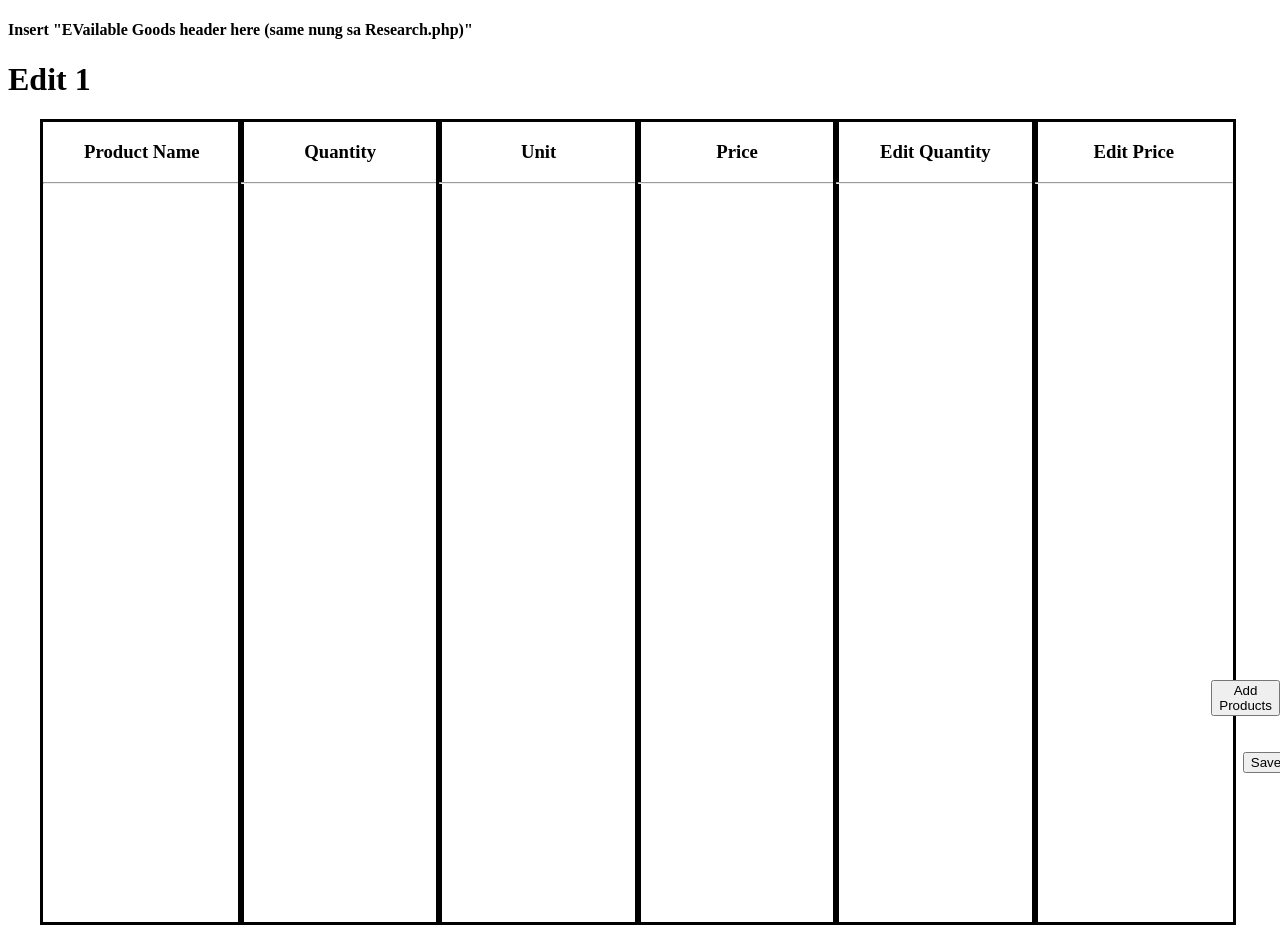
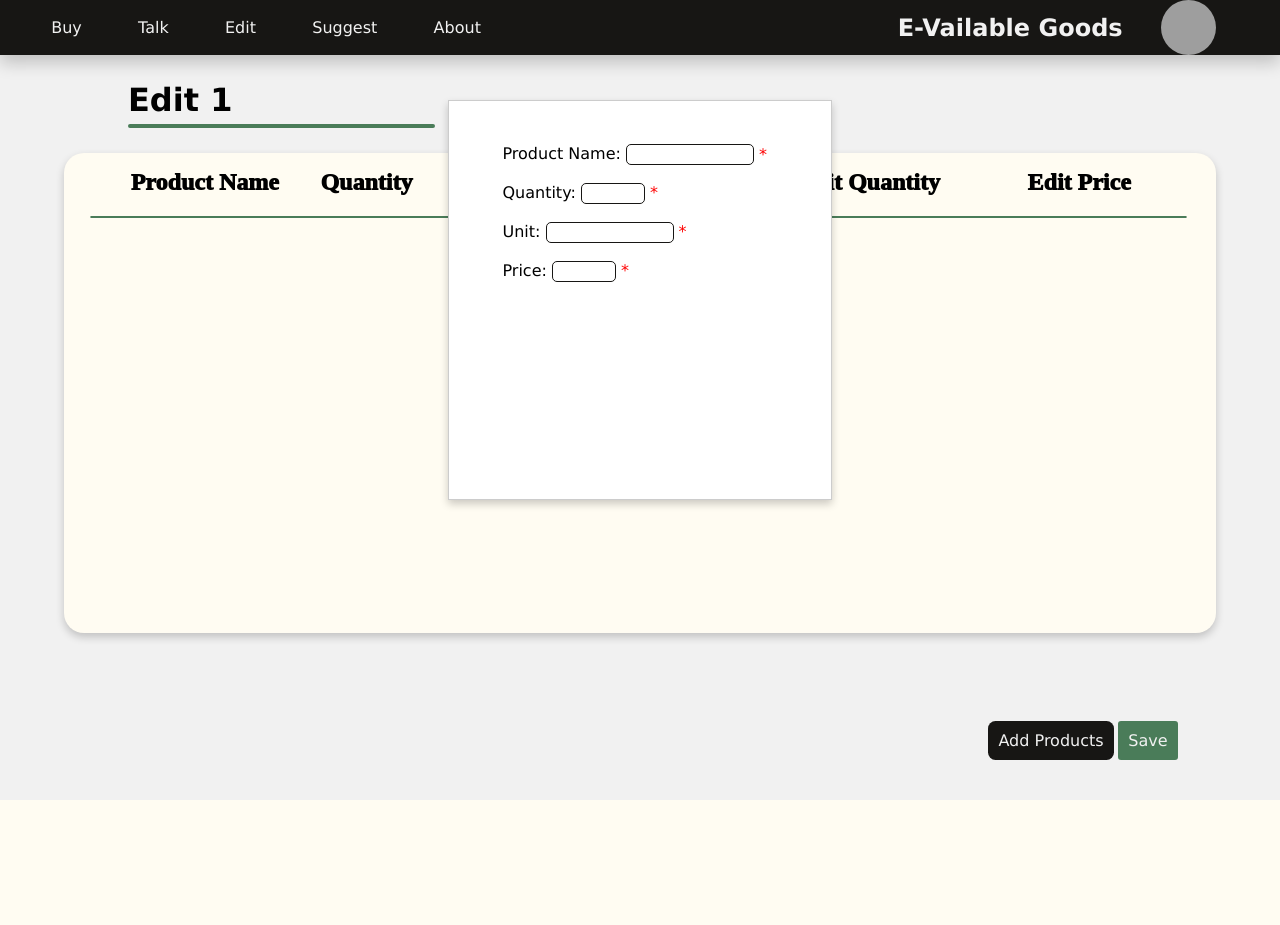
Before and after one commit to Kinetic101/E-Vailable-Goods, a PHP site: page /MarketEdit.php in a window 1280 px wide. After the commit the page ends 800 px from the top, so only its background shows below. Run offline with PHP 8.4, Linux system fonts and the light colour scheme; the visitor is signed in with stand-in values (Sample User, id 1); data that the repository does not hold is empty; grey boxes are pictures that could not be loaded.

Commit message:
Market Edit Design

```diff
--- a/MarketEdit.php
+++ b/MarketEdit.php
@@ -126,17 +126,47 @@
 <head>
 
 	<meta charset="utf-8">
+	<meta http-equiv="X-UA-Compatible" content="IE=edge">
+	<meta name="viewport" content="width=device-width, initial-scale=1">
+	<meta name="description" content="">
 	<link rel="stylesheet" type="text/css" href="MarketEditCSS.css">
 	<title><?php echo $_SESSION["market"]?> Edit</title>
 
 </head>
 <body>
-	<h4>Insert "EVailable Goods header here (same nung sa Research.php)"</h4>
-	<h1>Edit <?php echo $_SESSION["market"]?></h1>
-	<div id = "product_table">
+	<header>
+		<nav>
+			<ul class="links">
+				<li><a href="Research.php">Buy</a></li>
+				<li><a href="Talk.php">Talk</a></li>
+				<li><a href="Edit.php">Edit</a></li>
+				<li><a href="Suggest.php">Suggest</a></li>
+				<li><a href="About.php">About</a></li>
+			</ul>
+		</nav>
+		<a href = "Research.php" class = "evg">E-Vailable Goods</a>
+		<ul>
+		<li class = "dropdown"><a href = "Profile.php" class="pic">
+			<div class="prof"><img src = "<?php echo $_SESSION["prof_pic"]?>" alt = "Avatar" class = "dp">
+			</div>
+		</a>
+		<div class="dlinks">
+      			<a href="Profile.php">Profile</a>
+      			<a href="#">Help & Support</a>
+      			<a href="Logout.php">Logout</a>
+    	</div>
+    	</li>
+		</ul>
+
+	</header>
+	<div class = "buyp">
+	<h1 id = "buy">Edit <?php echo $_SESSION["market"]?></h1>
+	<hr id = "fr">
+	</div>
+	<div class = "product_table">
 		<div class = "pname">
 			<h3>Product Name</h3>
-			<hr>
+			<hr id ="fhr">
 			<?php
 				$res = $conn -> query($select);
 				while($row = $res->fetch_assoc()) {
@@ -148,7 +178,7 @@
 
 		<div class = "quantity">
 			<h3>Quantity</h3>
-			<hr>
+			<hr id ="fhr">
 			<?php
 				$res = $conn -> query($select);
 				while($row = $res->fetch_assoc()) {
@@ -160,7 +190,7 @@
 
 		<div class = "unit">
 			<h3>Unit</h3>
-			<hr>
+			<hr id ="fhr">
 			<?php
 				$res = $conn -> query($select);
 				while($row = $res->fetch_assoc()) {
@@ -172,7 +202,7 @@
 
 		<div class = "price">
 			<h3>Price</h3>
-			<hr>
+			<hr id ="fhr">
 			<?php
 				$res = $conn -> query($select);
 				while($row = $res->fetch_assoc()) {
@@ -183,7 +213,7 @@
 		</div>
 		<div class = "editp">
 			<h3>Edit Quantity</h3>
-			<hr>
+			<hr id ="fhr">
 			<form method = post action = <?php echo htmlspecialchars($_SERVER["PHP_SELF"]);?>>
 				<?php
 					$i  = 0;
@@ -192,12 +222,12 @@
 						$idname1 = "num1".strval($i);
 						$temp_var1 = "a".$row["productname"];
 						echo "<div class = filler>\n\t\t\t\t\t"."<input id = $idname1 type = number name = $temp_var1 value = $row[quantity] min = 0>
-						<button type = button onclick = \"
+						<button id = minus type = button onclick = \"
 							function dec(){
 								document.getElementById('$idname1').stepDown();
 							}
 							dec();\" >-</button>
-						<button type = button onclick = \"
+						<button id = plus type = button onclick = \"
 							function inc(){
 								document.getElementById('$idname1').stepUp();
 							}
@@ -211,7 +241,7 @@
 		</div>
 		<div class = "editq">
 			<h3>Edit Price</h3>
-			<hr>
+			<hr id ="fhr">
 				<?php
 					$i  = 0;
 					$res = $conn -> query($select);
@@ -219,12 +249,12 @@
 						$idname2 = "num2".strval($i);
 						$temp_var2 = "b".$row["productname"];
 						echo "<div class = filler>\n\t\t\t\t\t"."<input id = $idname2 type = number name = $temp_var2 value = $row[price] min = 0>
-						<button type = button onclick = \"
+						<button id = minus type = button onclick = \"
 							function dec(){
 								document.getElementById('$idname2').stepDown();
 							}
 							dec();\" >-</button>
-						<button type = button onclick = \"
+						<button id = plus type = button onclick = \"
 							function inc(){
 								document.getElementById('$idname2').stepUp();
 							}
@@ -237,23 +267,16 @@
 				?>
 
 		</div>
-		<div id = "float_form" style = "display: none;">
-			Product Name: <input id = "prodname" type = "text" name = "prodname" value = <?php echo $prodname;?> > <span class = "error">* <?php echo $err;?> </span> <br>
-			Quantity:  <input id = "quan" type = "number" name = "quan" min = 0 value = <?php echo $quan;?>> <span class = "error">* <?php echo $err;?> </span> <br>
-			Unit:  <input id = "unit" type = "text" name = "unit" value = <?php echo $unit;?>> <span class = "error">* <?php echo $err;?> </span> <br>
-			Price:  <input id = "price" type = "number" name = "price" min = 0 value = <?php echo $price;?>> <span class = "error">* <?php echo $err;?> </span> <br>
-			<!--
-					Kailangang nakafix position netong Save sa lower right ng page
-				-->
+		<div id = "float_form" style = "display: block;">
+			<label id = "prodname">Product Name:</label> <input id = "prodname" type = "text" name = "prodname" value = <?php echo $prodname;?> > <span class = "error">* <?php echo $err;?> </span> <br>
+			<label id = "quan">Quantity:</label> <input id = "quan" type = "number" name = "quan" min = 0 value = <?php echo $quan;?>> <span class = "error">* <?php echo $err;?> </span> <br>
+			<label id = "unit">Unit:</label> <input id = "unit" type = "text" name = "unit" value = <?php echo $unit;?>> <span class = "error">* <?php echo $err;?> </span> <br>
+			<label id = "price">Price:</label>  <input id = "price" type = "number" name = "price" min = 0 value = <?php echo $price;?>> <span class = "error">* <?php echo $err;?> </span> <br>
 
 		</div>
-		<input type = "submit" value = "Save" id = "save">
+		<input type = "submit" value = "Save" class = "save">
 		</form>
 	</div>
-	<button type = "button" onclick="magic()" id = "show">Add Products</button>
-	<!--
-		Insert nav sht here, yung may Buy Edit Talk (same sa lahat ng page)
-	-->
-
+	<button type = "button" onclick="magic()" class = "show">Add Products</button>
 </body>
 </html>
--- a/MarketEditCSS.css
+++ b/MarketEditCSS.css
@@ -1,75 +1,278 @@
-/*
-	insert ncessary design here
-*/
+body{
+	background-color: #f1f1f1;
+	color: white;
+	font-family: "Verdana";
+	margin: 0;
+	color: black;
+}
 
+/* Start of Navigation Bar */
+
+*{
+	box-sizing: border-box;
+	margin: 0;
+	padding: 0;
+}
+
+li, a{
+	font-family: "Verdana", sans-serif;
+	text-decoration: none;
+}
+
+header{
+	background-color: #171614;
+	display: flex;
+	justify-content: flex-end;
+	align-items: center;
+	color: white;
+	box-shadow: 0px 8px 16px 0px rgba(0,0,0,0.2);
+}
+
+.links{
+	list-style: none;
+	color: white;
+}
+
+.links li{
+	display: inline-block;
+	margin-left: 4vw;
+}
+
+.links a{
+	font-size: 1em;
+	color: #f1f1f1;
+	transition: all 0.4s ease 0s;
+}
+
+.links a:hover{
+	color: #4A7C59;
+}
+
+.prof{
+	width: 55px;
+	height: 55px;
+	overflow: hidden;
+	border-radius: 50%;
+	margin-right: 10vw;
+	margin: 0vw 5vw 0vw 3vw;
+}
+
+.dp{
+	height: 100%;
+	width: auto;
+}
+
+nav{
+	margin-right: auto;
+}
+
+.evg{
+	opacity: 1;
+	border-radius: 50px;
+	color: #f1f1f1;
+	font-size: 1.5em;
+	font-weight: 1000;
+	transition: all 0.4s ease 0s;
+	cursor: default;
+}
+
+ul{
+	list-style-type: none;
+}
+
+.dlinks{
+	display: none;
+	position: absolute;
+	background-color: #f9f9f9;
+  	min-width: 12vw;
+  	height: auto;
+  	box-shadow: 0px 8px 16px 0px rgba(0,0,0,0.2);
+  	z-index: 1;
+}
+
+.dlinks a{
+	color: black;
+	text-decoration: none;
+	display: block;
+	text-align: left;
+	padding: 1vw 2vw;
+}
+
+.dlinks a:hover{
+	background-color: #171614;
+	color: #f9f9f9;
+}
+
+.dropdown:hover .dlinks{
+	display: block;
+}
+
+#press{
+	border-bottom: 2px solid #4A7C59;
+	padding: 10%;
+}
+
+#press:hover{
+	border: none;
+}
+
+/* End of Navigation Bar */
+
+.buyp{
+	color: black;
+	margin: 2% 10%;
+}
+
+#buy{
+	font-family: "Verdana";
+	font-size: 2em;
+	font-weight: 1000;
+}
+
+#fr{
+	margin: 0.5% 0%;
+	width: 30%;
+	border: 2px solid #4A7C59;
+	border-radius: 50px;
+}
 
 input::-webkit-outer-spin-button, input::-webkit-inner-spin-button {
   -webkit-appearance: none;
   margin: 0;
 }
 
+#plus{
+	color: #171614;
+	padding: 1px 0;
+	width: 20px;
+	margin-left: 3px;
+	order: 3;
+	background-color: #f1f1f1;
+	border: 1.5px solid gray;
+	transition: all 0.3s ease 0s;
+}
+
+#plus:hover{
+	background-color: #4A7C59;
+	opacity: 0.8;
+}
+
+#minus{
+	color: #171614;
+	padding: 1px 0;
+	width: 20px;
+	margin-right: 3px;
+	order:1;
+	background-color: #f1f1f1;
+	border: 1.5px solid gray;
+	transition: all 0.3s ease 0s;
+}
+
+#minus:hover{
+	background-color: pink;
+	opacity: 0.8;
+}
+
 input[type=number] {
   -moz-appearance: textfield;
+	text-align: center;
+ 	padding: 2px 4px;
+ 	color: #171614;
+ 	border: 1.5px solid #171614;
+ 	border-radius: 5px;
+ 	outline: none;
+ 	order:2;
+ 	width: 5vw;
 }
 
 .error{
 	color: red;
 }
 
-#product_table{
+.product_table{
+	font-family: "Arial";
+	font-weight: 100;
+	position: absolute;
+	overflow-x: hidden;
+	overflow-y: auto;
 	text-align: center;
-	margin-left: 2.5%;
+	margin-left: 5%;
+	width: 90%;
+	height: 60vh;
+	background-color: #FFFCF2;
+	overflow: auto;
+	box-shadow: 0px 4px 8px 0px rgba(0,0,0,0.2);
+	border-radius: 20px;
+}
+
+h3{
+	font-family: "Times New Roman";
+	font-weight: 1000;
+	font-size: 1.5em;
 }
 
 .pname{
 	position: absolute;
-	width: 15.5%;
-	height: 100%;
-	border: solid;
+	width: 20%;
+	height: auto;
+	border-radius: 90px;
+	margin: 1.25vw 0 1vw 2vw;
 }
 
 .quantity{
 	position: absolute;
-	margin-left: 15.5%;
-	width: 15.5%;
-	height: 100%;
-	border: solid;
+	width: 10.5%;
+	height: auto;
+	border: none;
+	margin: 1.25vw 0 1vw 21%;
 }
 
 .unit{
 	position: absolute;
-	margin-left: 31%;
-	width: 15.5%;
-	height: 100%;
-	border: solid;
+	width: 15%;
+	height: auto;
+	margin: 1.25vw 0 1vw 31%;
+	border: none;
 }
 
 .price{
 	position: absolute;
-	margin-left: 46.5%;
-	width: 15.5%;
-	height: 100%;
-	border: solid;
+	width: 15%;
+	height: auto;
+	border: none;
+	margin: 1.25vw 0vw 1vw 45.5%;
 }
-
 .editp{
 	position: absolute;
-	margin-left: 62%;
-	width: 15.5%;
-	height: 100%;
-	border: solid;
+	width: 19.75%;
+	height: auto;
+	border: none;
+	margin: 1.25vw 0vw 1vw 60%;
 }
 
 .editq{
 	position: absolute;
-	margin-left: 77.5%;
-	width: 15.5%;
-	height: 100%;
-	border: solid;
+	width: 18.75%;
+	height: auto;
+	border: none;
+	margin: 1.25vw 0vw 1vw 78.75%;
+}
+
+.product_table #fhr{
+	margin-top: 20px;
+}
+
+hr{
+	border: 1px solid #4A7C59;
+	border-radius: 50px;
 }
 
 .filler{
-	height: 25px;
+	vertical-align:center;
+	height: 50px;
+	align-items: center;
+	display: flex;
+	justify-content: center;
 }
 
 #float_form{
@@ -79,28 +282,75 @@ input[type=number] {
 	background-color: white;
 	position: fixed;
 	top:  100px;
-	border:  solid;
+	border:  1px solid #ccc;
+	font-family: "Verdana";
+	font-size: 1em;
+	text-align: justify;
+	padding: 2% 2% 5% 0;
+	box-shadow: 0px 4px 8px 0px rgba(0,0,0,0.2);
 }
 
-#prodname{
-	margin-top: 10%;
+label{
+	margin-left: 15%;
+	text-align: justify;
 }
 
-#save{
-	z-index: 5;
-	top:  94%;
-	overflow: hidden;
-	margin-left: 94%;
-	position: fixed;
-	display: block;
+input[type=text]{
+	padding: 2px 4px;
+ 	color: #171614;
+ 	border: 1.5px solid #171614;
+ 	border-radius: 5px;
+ 	outline: none;
+ 	width: 5vw;
+ }
+
+ #float_form input{
+ 	margin-top: 5%;
+ }
+
+#prodname, #unit{
+	width: 10vw;
+	text-align: center;
 }
 
-#show{
-	display: block;
-	z-index: 5;
-	top:  85%;
-	overflow: hidden;
-	margin-left: 94%;
+.save{
 	position: fixed;
-	display: block;
+	display: inline-block;
+	bottom: 5vh;
+	right: 8vw;
+	font-size: 1em;
+	font-family: "Verdana";
+	padding: 10px;
+	background-color: #4A7C59;
+	outline: none;
+	border: none;
+	border-radius: 3px;
+	opacity: 1;
+	color: #f1f1f1;
+	transition: all 0.3s ease 0s;
 }
+
+.save:hover{
+	opacity: 0.8;
+}
+
+.show{
+	display: inline-block;
+	bottom:  5vh;
+	right: 13vw;
+	position: fixed;
+	font-size: 1em;
+	font-family: "Verdana";
+	padding: 10px;
+	background-color: #171614;
+	outline: none;
+	border: none;
+	border-radius: 7.5px;
+	opacity: 1;
+	color: #f1f1f1;
+	transition: all 0.3s ease 0s;
+}
+
+.show:hover{
+	opacity: 0.8;
+}
```
Also changed, not shown: marketCSS.css (+6 -11 lines).
